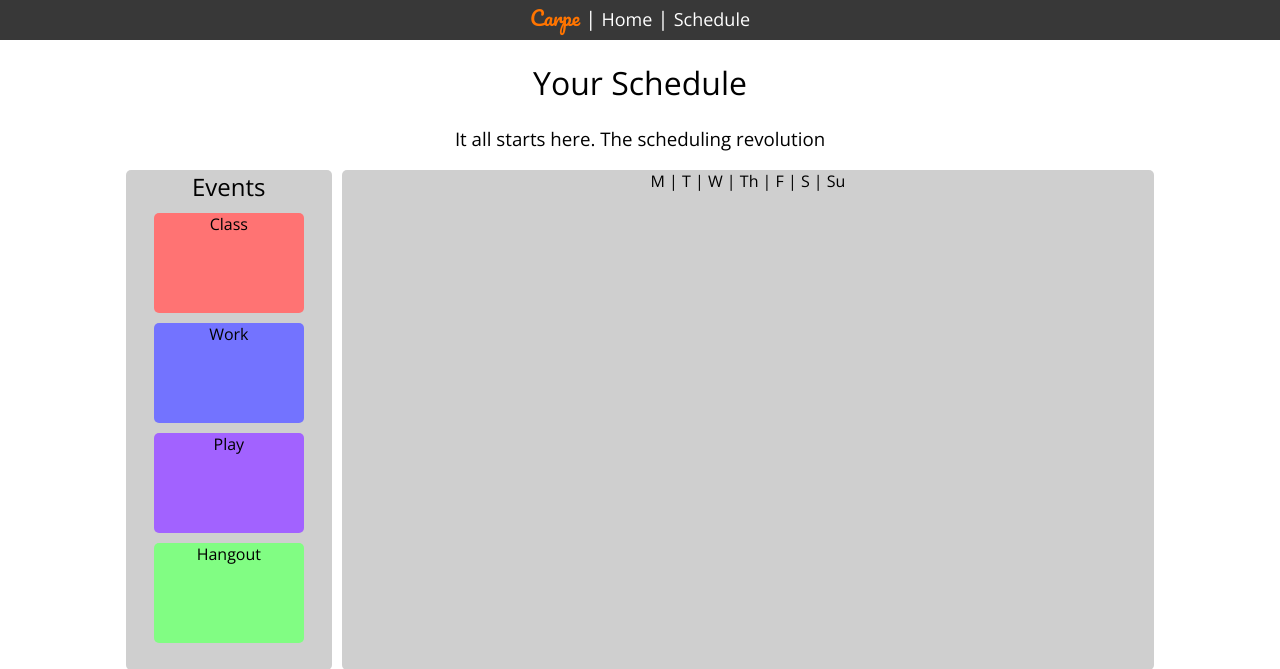
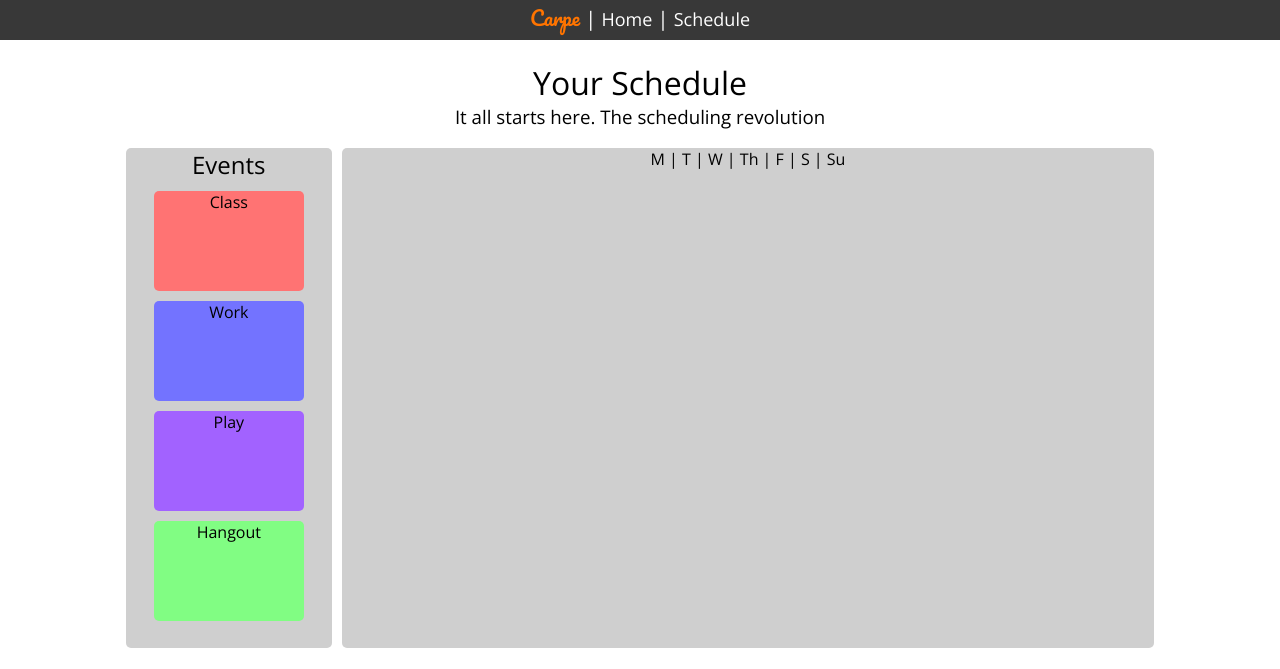
Before and after one commit to vkoves/carpe, a Rails app: page /schedule in a window 1280 px wide. Shown: the top 669 px of the page. Run offline with Rails 7, Linux system fonts and the light colour scheme; some libraries are stand-ins or nearby versions.

Commit message:
Homepage and Schedule page styling tweaks

```diff
--- a/app/assets/stylesheets/carpe.css
+++ b/app/assets/stylesheets/carpe.css
@@ -84,3 +84,13 @@ body
 {
 	font-weight: normal;
 }
+.zero-top
+{
+	margin-top: 0px;
+	padding-top: 0px;
+}
+.zero-bot
+{
+	margin-bottom: 0px;
+	padding-bottom: 0px;
+}
--- a/app/views/home/index.html.erb
+++ b/app/views/home/index.html.erb
@@ -1,4 +1,6 @@
 <%= render "shared/header" %>
-<h1 class="no-bold">Welcome to <span class="carpe-font" style="font-size: 54px;">Carpe</span></h1>
+<h1 class="no-bold" style="margin-bottom: -20px;">
+	Welcome to <span class="carpe-font" style="font-size: 54px;">Carpe</span>
+</h1>
 <h2 class="no-bold">Scheduling redefined for the modern age</h2>
 <p>Cleaner, simpler, Carpe.</p>
--- a/app/views/pages/schedule.html.erb
+++ b/app/views/pages/schedule.html.erb
@@ -1,7 +1,7 @@
 <%= render "shared/header" %>
 <div id="cont-hold">
-	<h1 class="no-bold">Your Schedule</h1>
-	<h3 class="no-bold">It all starts here. The scheduling revolution</h3>
+	<h1 class="no-bold zero-bot">Your Schedule</h1>
+	<h3 class="no-bold zero-top">It all starts here. The scheduling revolution</h3>
 
 	<div id="sch-sidebar">
 		Events
```
